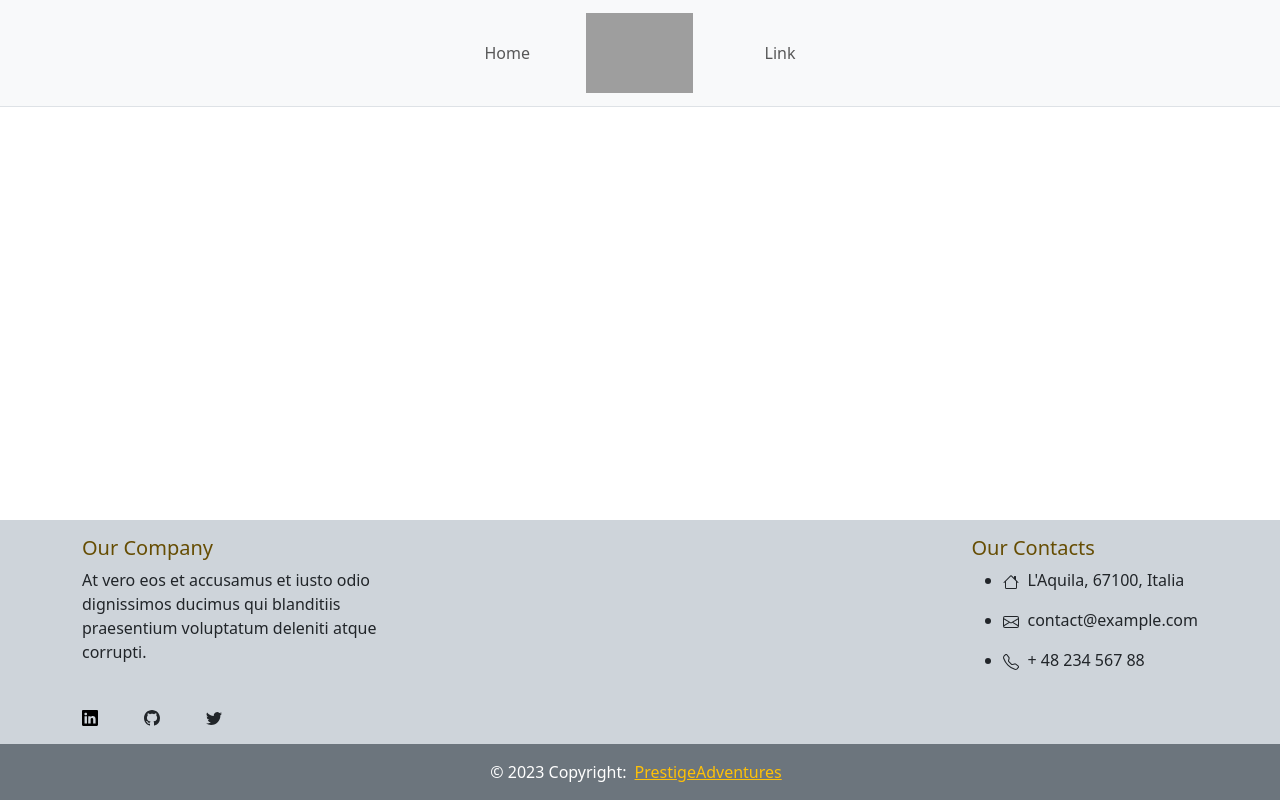
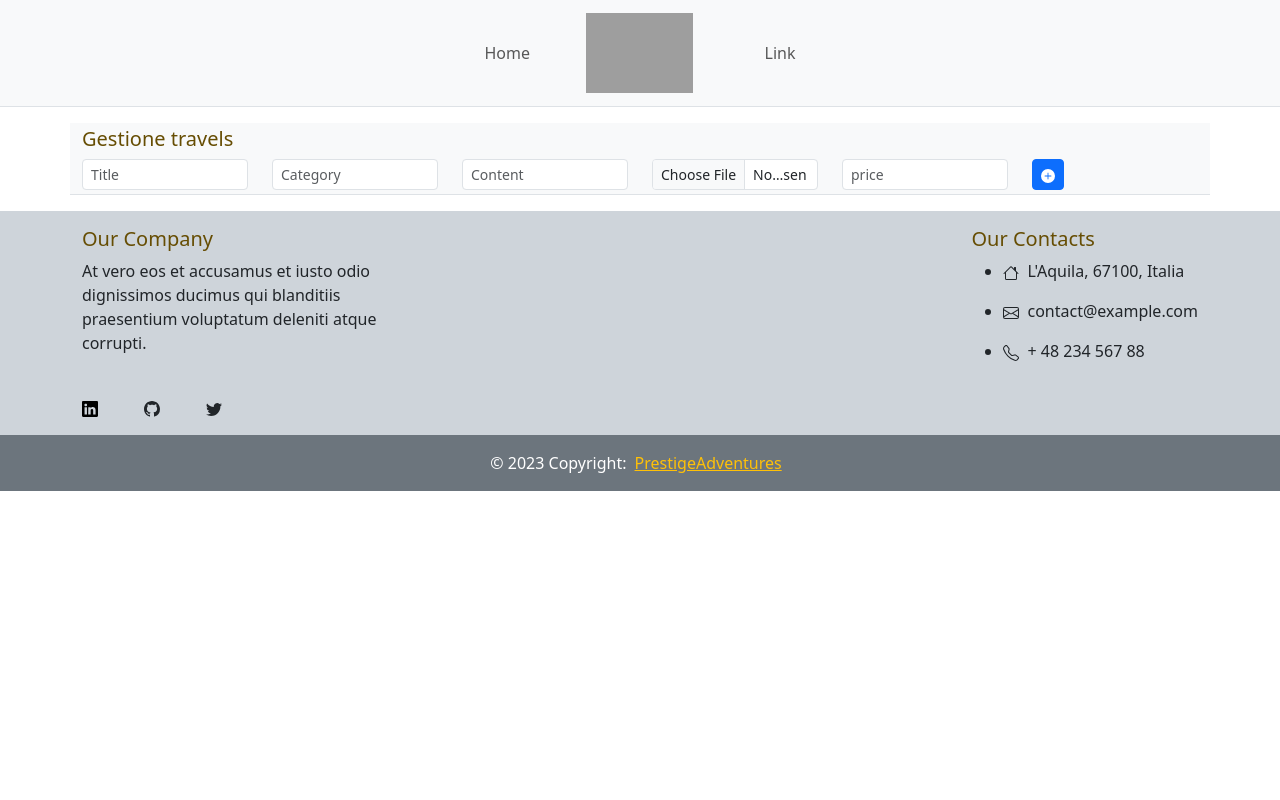
Before and after one commit to NasoAQ/CapstoneProject_fe, a React (Create React App) app: page /admin in a window 1280 px wide. Built offline with nearby package versions, Linux system fonts and the light colour scheme; no server answers; grey boxes are pictures that could not be loaded.

Commit message:
Gestione travels

```diff
--- a/src/App.js
+++ b/src/App.js
@@ -1,10 +1,16 @@
 import React from "react";
+import { BrowserRouter, Routes, Route } from "react-router-dom";
 import MainLayouts from "./layouts/MainLayouts";
+import Admin from "./pages/Admin";
 
 function App() {
 	return (
 		<>
-			<MainLayouts></MainLayouts>
+			<BrowserRouter>
+				<Routes>
+					<Route path="/admin" element={<Admin />} />
+				</Routes>
+			</BrowserRouter>
 		</>
 	);
 }
--- a/src/components/myfooter/MyFooter.jsx
+++ b/src/components/myfooter/MyFooter.jsx
@@ -11,7 +11,7 @@ import {
 
 const MyFooter = () => {
 	return (
-		<footer className="bg-dark-subtle text-dark text-lg-start mt-3 fixed-bottom">
+		<footer className="bg-dark-subtle text-dark text-lg-start mt-3">
 			<Container className=" container-md d-flex justify-content-start">
 				<Row className="pt-3 col-4 flex-nowrap">
 					<Col>
--- /dev/null
+++ b/src/components/travelform/TravelForm.jsx
@@ -0,0 +1,164 @@
+import React, { useState, useEffect } from "react";
+import { Container, Row, Col, Form } from "react-bootstrap";
+import { PlusCircleFill } from "react-bootstrap-icons";
+
+const TravelForm = () => {
+	const [file, setFile] = useState(null);
+	const [formData, setFormData] = useState({ value: "", unit: "" });
+	const [travels, setTravels] = useState([]);
+	const [totalTravels, setTotalTravels] = useState(0);
+
+	const onChangeSetFile = e => {
+		console.log(e.target.files);
+		setFile(e.target.files[0]);
+	};
+
+	const uploadFile = async cover => {
+		const fileData = new FormData();
+		fileData.append("cover", cover);
+		try {
+			const response = await fetch(
+				`${process.env.REACT_APP_SERVER_BASE_URL}/travels/cloudUpload`,
+				{
+					method: "POST",
+					body: fileData,
+				}
+			);
+			return await response.json();
+		} catch (error) {
+			console.log(error, "Errore in upload file");
+		}
+	};
+
+	const onSubmit = async e => {
+		e.preventDefault();
+
+		if (file) {
+			try {
+				const uploadCover = await uploadFile(file);
+				console.log(uploadCover);
+				const finalBody = {
+					...formData,
+					cover: uploadCover.cover,
+				};
+				const response = await fetch(
+					`${process.env.REACT_APP_SERVER_BASE_URL}/travels/create`,
+					{
+						headers: {
+							"Content-Type": "application/json",
+						},
+						method: "POST",
+						body: JSON.stringify(finalBody),
+					}
+				);
+
+				return response.json();
+			} catch (error) {
+				console.log(error);
+			}
+		} else {
+			console.error("Seleziona un file");
+		}
+	};
+
+	useEffect(() => {
+		// Effettua la richiesta GET ai viaggi quando il componente si monta
+		fetch(`${process.env.REACT_APP_SERVER_BASE_URL}/travels`)
+			.then(response => response.json())
+			.then(data => {
+				if (data.travels) {
+					setTravels(data.travels);
+					setTotalTravels(data.totalTravels);
+				}
+			})
+			.catch(error => {
+				console.error("Errore durante la richiesta GET", error);
+			});
+	}, [totalTravels]);
+
+	return (
+		<Container className="my-3 py-1 bg-light border-bottom">
+			<Row>
+				<h5 className="text-warning-emphasis">Gestione travels</h5>
+			</Row>
+			<Form onSubmit={onSubmit}>
+				<Row encType="multipart/form-data">
+					<Col>
+						<input
+							type="text"
+							placeholder="Title"
+							aria-label="Title"
+							className="form-control form-control-sm"
+							onChange={e =>
+								setFormData({
+									...formData,
+									title: e.target.value,
+								})
+							}
+						/>
+					</Col>
+					<Col>
+						<input
+							type="text"
+							placeholder="Category"
+							aria-label="Category"
+							className="form-control form-control-sm"
+							onChange={e =>
+								setFormData({
+									...formData,
+									category: e.target.value,
+								})
+							}
+						/>
+					</Col>
+					<Col>
+						<input
+							type="text"
+							placeholder="Content"
+							aria-label="Content"
+							className="form-control form-control-sm"
+							onChange={e =>
+								setFormData({
+									...formData,
+									content: e.target.value,
+								})
+							}
+						/>
+					</Col>
+					<Col>
+						<input
+							type="file"
+							placeholder="Cover"
+							aria-label="Cover"
+							className="form-control form-control-sm"
+							name="cover"
+							onChange={onChangeSetFile}
+						/>
+					</Col>
+					<Col>
+						<input
+							type="number"
+							placeholder="price"
+							aria-label="price"
+							min={1}
+							className="form-control form-control-sm"
+							onChange={e =>
+								setFormData({
+									...formData,
+									price: e.target.value,
+								})
+							}
+						/>
+					</Col>
+					<Col>
+						<button type="submit" className="btn btn-primary btn-sm">
+							<PlusCircleFill />
+						</button>
+					</Col>
+				</Row>
+			</Form>
+		</Container>
+	);
+};
+
+export default TravelForm;
--- /dev/null
+++ b/src/pages/Admin.jsx
@@ -0,0 +1,13 @@
+import React from "react";
+import MainLayouts from "../layouts/MainLayouts";
+import TravelForm from "../components/travelform/TravelForm";
+
+const Admin = () => {
+	return (
+		<MainLayouts>
+			<TravelForm />
+		</MainLayouts>
+	);
+};
+
+export default Admin;
```
Also changed, not shown: 1 other file (tests, documents, lock files or other folders).
